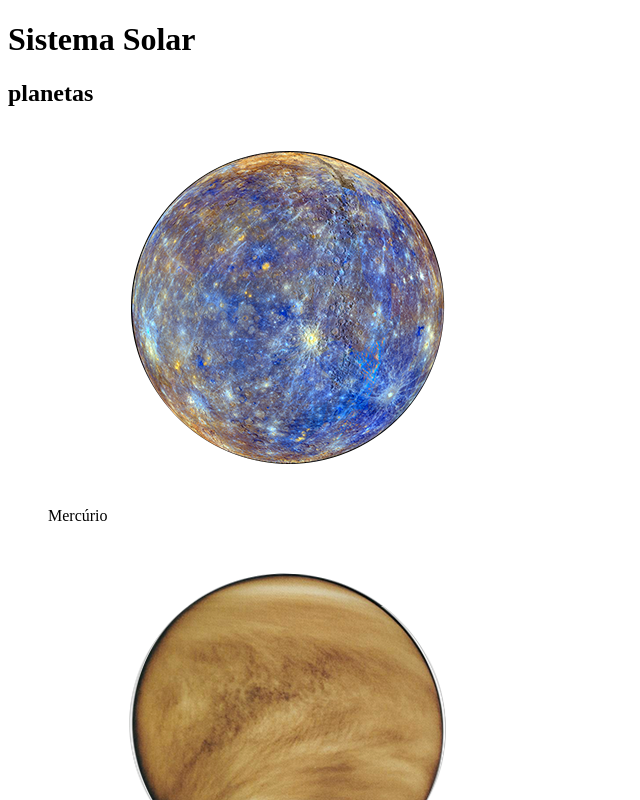
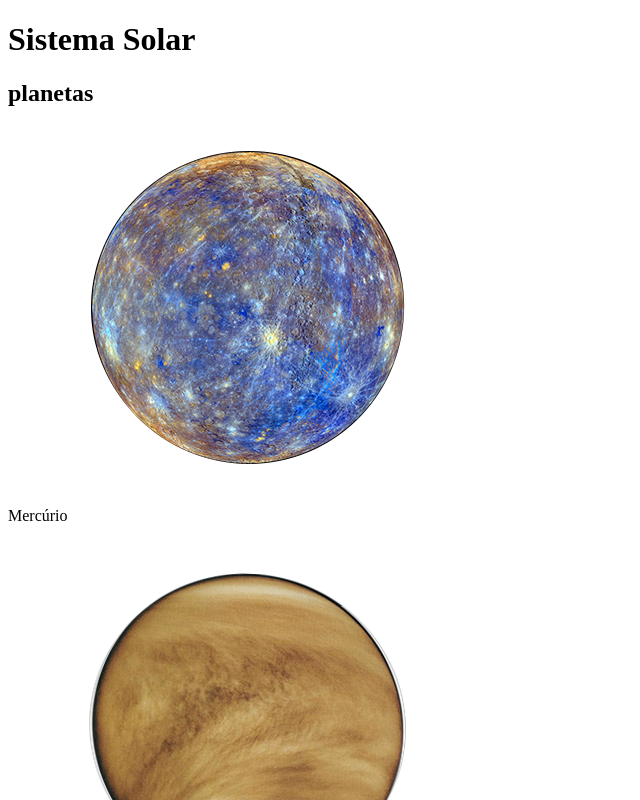
Before and after one commit to SergioEvando23/project-trybe-solar-system, a React (Create React App) app: page / in a window 1280 px wide. Shown: the top 800 px of the page, without its empty margins (0-640 px from the left). Built offline with nearby package versions, Linux system fonts and the light colour scheme.

Commit message:
feito a lista de cardes no componente Solar System

```diff
--- a/src/components/PlanetCard.js
+++ b/src/components/PlanetCard.js
@@ -7,7 +7,7 @@ class PlanetCard extends React.Component {
     return (
       <div data-testid="planet-card">
         <img src={ planetImage } alt={ `Planeta ${planetName}` } />
-        <p>{planetName}</p>
+        <p data-testid="planet-name">{planetName}</p>
       </div>
     );
   }
--- a/src/components/SolarSystem.js
+++ b/src/components/SolarSystem.js
@@ -8,7 +8,6 @@ class SolarSystem extends React.Component {
     return (
       <div data-testid="solar-system">
         <Title headline="planetas" />
-        <ul>
         {modulePlanet.map((planet) => (
           <PlanetCard
             planetName={ planet.name }
@@ -16,7 +15,6 @@ class SolarSystem extends React.Component {
             key={ planet.name }
           />
         ))}
-        </ul>
       </div>
     );
   }
```
Lines whose indentation alone changed are shown as unchanged.
